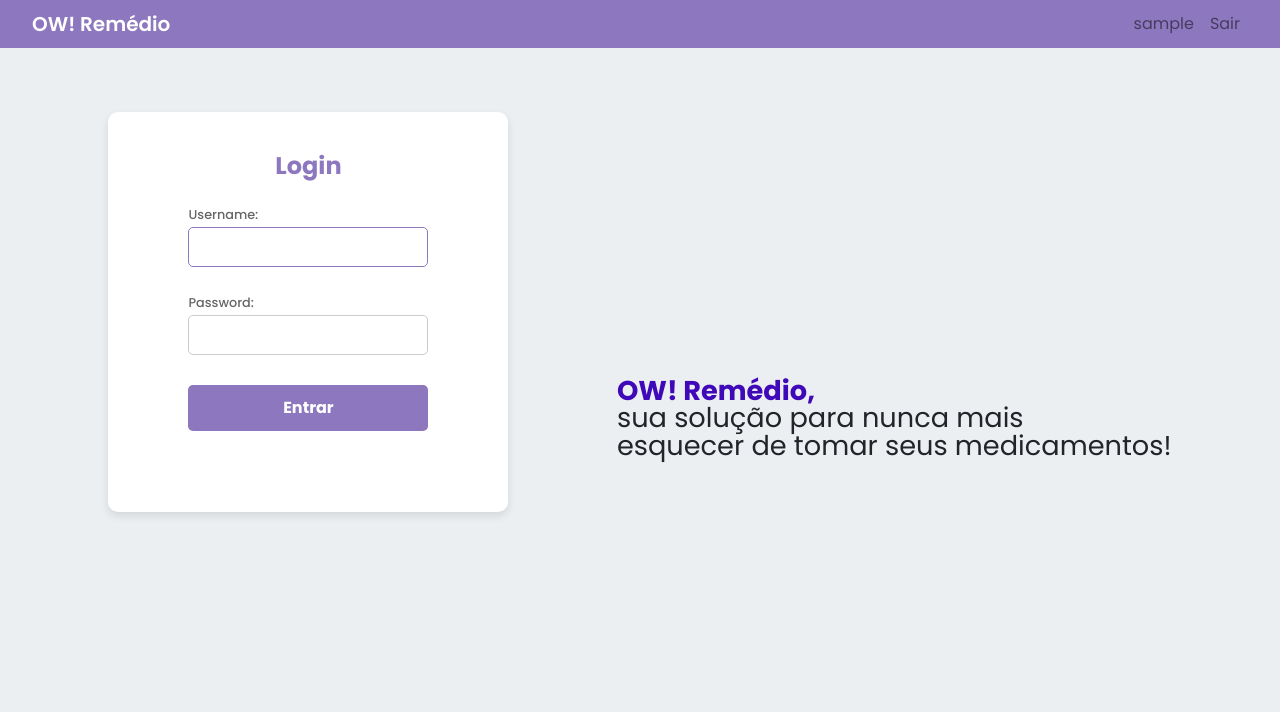
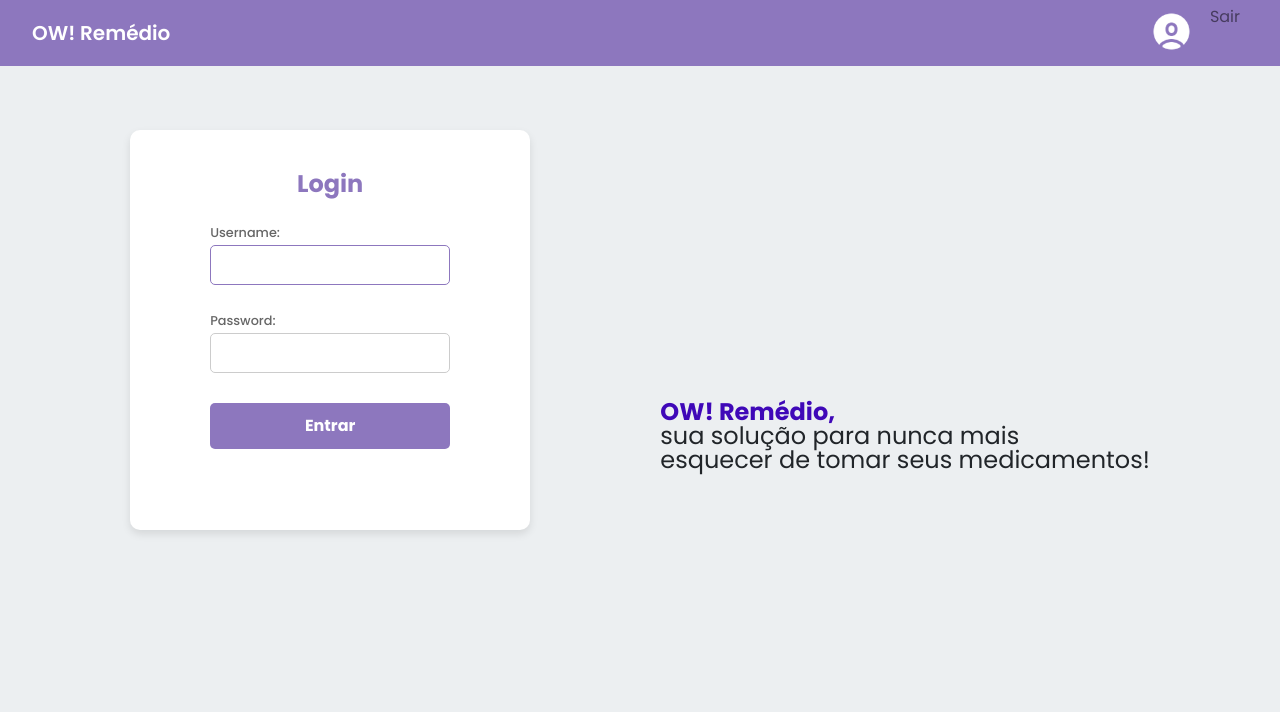
Before and after one commit to FredericoBaker/tp-engenharia-de-software, a Django app: page / in a window 1280 px wide. Shown: the top 712 px of the page. Before the commit the page ends 518 px from the top, so only its background shows below. Run offline with Django 5.2, Linux system fonts and the light colour scheme; the visitor is signed in with stand-in values (Sample User, id 1); some libraries are stand-ins or nearby versions.

Commit message:
adicionando icone do perfil

```diff
--- a/main_app/static/main_app/css/layout.css
+++ b/main_app/static/main_app/css/layout.css
@@ -11,6 +11,7 @@ nav {
 .nav-bar-layout {
   display: flex;
   width: 100%;
+  height: 50px;
   justify-content: space-between;
   align-items: center;
   padding-right: 1rem;
@@ -18,6 +19,10 @@ nav {
   font-family: 'Poppins';
 }
 
+.nav-link img {
+  width: 45px;
+}
+
 #brand {
   color: white;
   font-weight: 600;
--- a/main_app/static/main_app/css/login.css
+++ b/main_app/static/main_app/css/login.css
@@ -97,11 +97,11 @@ body {
 .brand {
   font-weight: 700;
   color: #3f08b8;
-  font-size: 1.7rem;
+  font-size: 1.5rem;
 }
 
 .slogan {
-  font-size: 1.7rem;
+  font-size: 1.5rem;
 }
 
 .slogan-container{
--- a/main_app/static/main_app/css/profile.css
+++ b/main_app/static/main_app/css/profile.css
@@ -4,6 +4,7 @@ body {
 }
 
 .general-container{
+  margin-top: 10%;
   display: flex;
   width: 100vw;
   height: calc(100vh - 500px);
@@ -20,8 +21,7 @@ body {
   box-shadow: 0 4px 8px rgba(0, 0, 0, 0.1);
   border-radius: 10px;
   padding: 1rem;
-  width: 100%;
-  max-width: 40%;
+  width: 40%;
   max-height: 30rem;
   height: 200vh;
   margin: 0 auto;
--- a/main_app/templates/main_app/layout.html
+++ b/main_app/templates/main_app/layout.html
@@ -37,12 +37,11 @@
         <div>
           <ul class="navbar-nav mr-auto">
             {% if user.is_authenticated %}
-
             <li class="nav-item">
               <a
                 class="nav-link"
                 href="{% url 'profile' request.user.username %}"
-                ><strong>{{ request.user.username }}</strong></a
+                ><img src="{% static '/img/Test Account.png' %}" alt=""></a
               >
             </li>
             {% endif %} {% if user.is_authenticated %}
```
Also changed, not shown: main_app/static/img/Test Account.png (renamed from main_app/public/Test Account.png), main_app/static/img/Test Account.svg (renamed from main_app/public/Test Account.svg), main_app/static/img/profile.ico (renamed from main_app/public/profile.ico).
